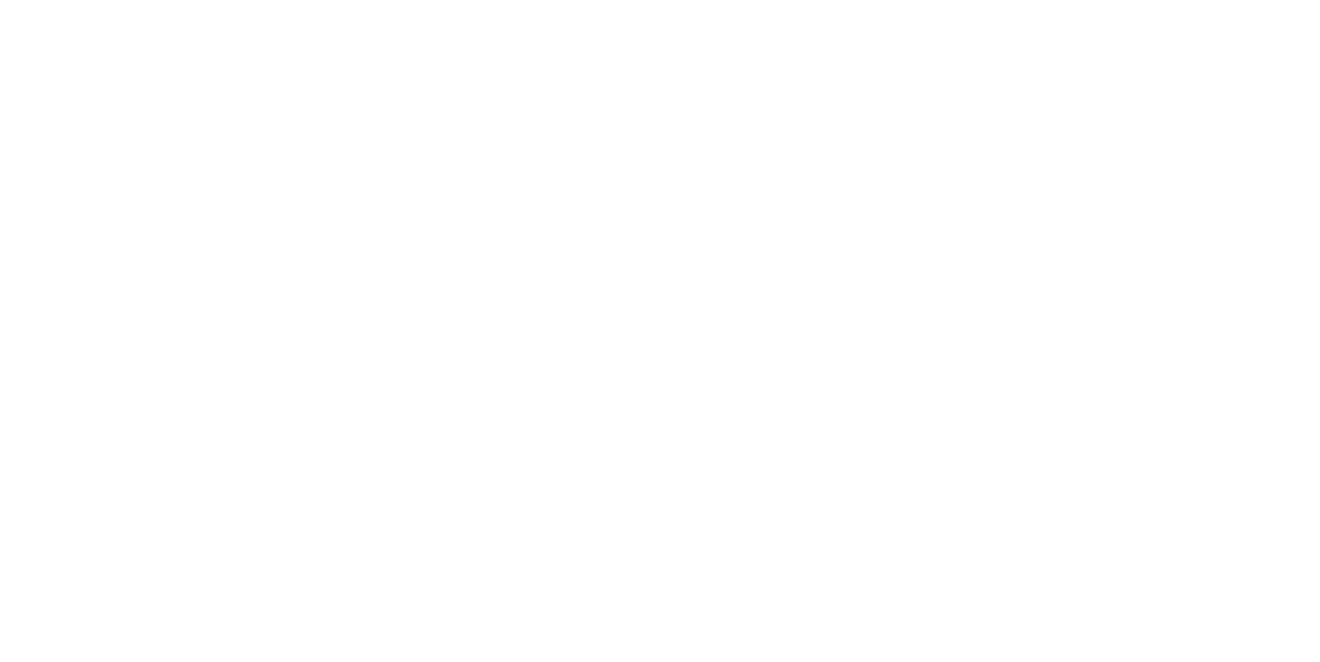
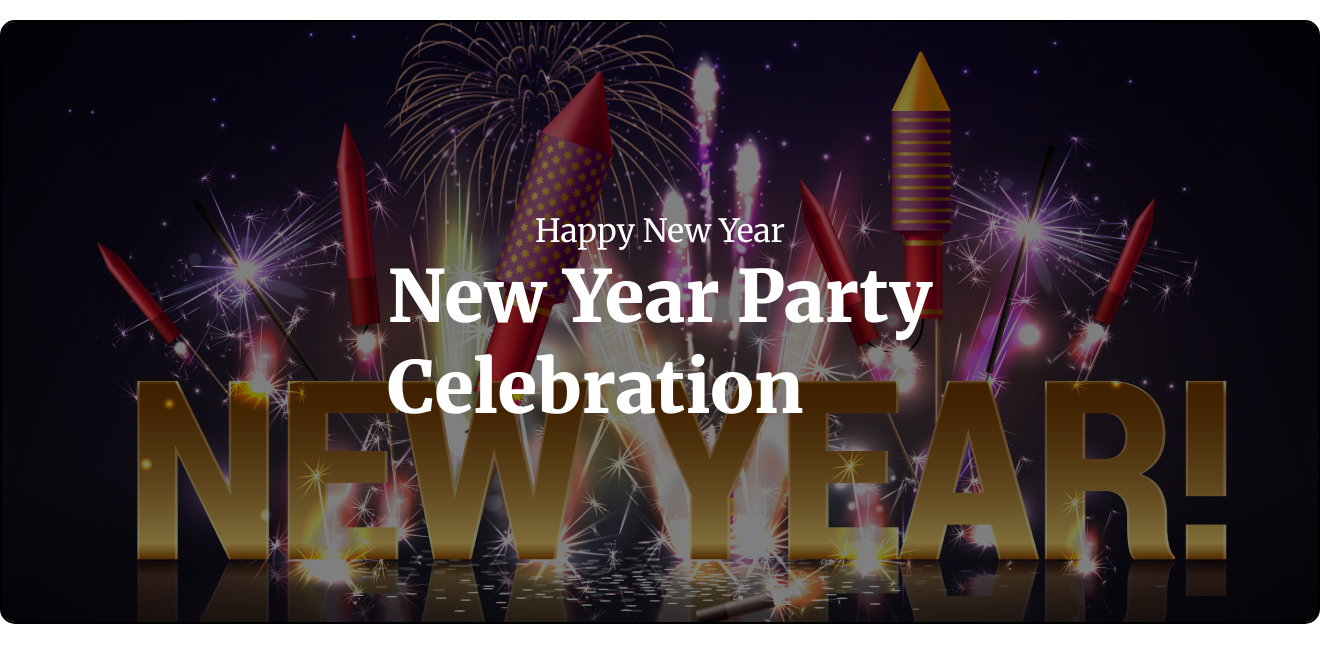
Before and after one commit to lipenchakma/assignment-practise, a plain HTML site: page index.html in a window 1280 px wide. Shown: the whole page, 1320 px wide, since content can reach past the window. Drawn offline with Linux system fonts and the light colour scheme.

Commit message:
banner section

```diff
--- a/index.html
+++ b/index.html
@@ -4,8 +4,16 @@
     <meta charset="UTF-8">
     <meta name="viewport" content="width=device-width, initial-scale=1.0">
     <title>Assignment Practise</title>
+    <link rel="stylesheet" href="./styles/style.css">
 </head>
 <body>
-
+    <header class="banner-container">
+        <div class="banner-content">
+            <p>Happy New Year</p>
+            <h1>New Year Party <br> Celebration</h1>
+        </div>
+    </header>
+    <main></main>
+    <footer></footer>
 </body>
 </html>
--- a/styles/style.css
+++ b/styles/style.css
@@ -0,0 +1,48 @@
+@import url('https://fonts.googleapis.com/css2?family=Merriweather:ital,wght@0,300;0,400;0,700;0,900;1,300;1,400;1,700;1,900&display=swap');
+
+*{
+    box-sizing: border-box;
+    margin: 0;
+    padding: 0;
+}
+
+body{
+    font-family: "Merriweather", serif;
+}
+
+/* banner Section style */
+
+.banner-container{
+    width: 1320px;
+    margin: 0 auto;
+    margin-top: 20px;
+    border: 2px solid black;
+    border-radius: 15px;
+    min-height: 600px;
+    background-image: url(/Assets/Banner-Image.png);
+    background-position: center;
+    background-repeat: no-repeat;
+    background-size: cover;
+    background-color: rgba(0, 0, 0, 0.5);
+    background-blend-mode: overlay;
+}
+
+.banner-content{
+    display: flex;
+    flex-direction: column;
+    height: 600px;
+    justify-content: center;
+    align-items: center;
+}
+
+.banner-content p{
+    color: white;
+    font-size: 32px;
+    font-weight: 400;
+}
+
+.banner-content h1{
+    color: white;
+    font-size: 72px;
+    font-weight: 900;
+}
```
Also changed, not shown: Assets/Banner-Image.png (renamed from Assets/Banner Image.png).
